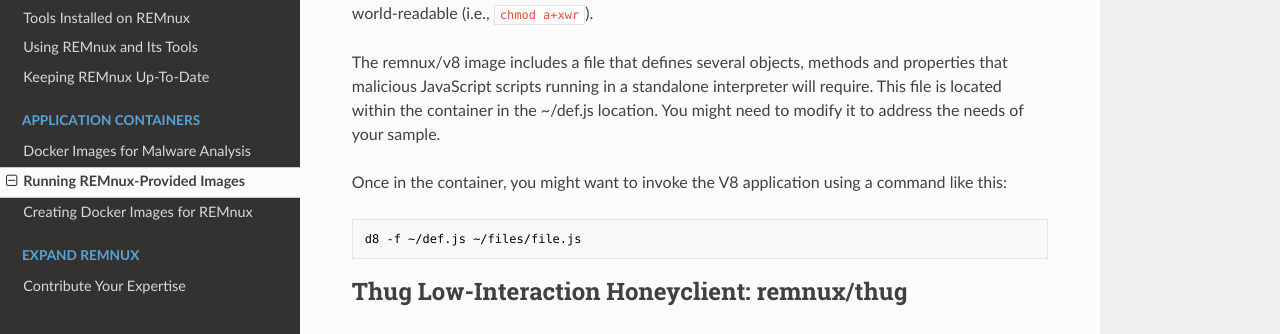
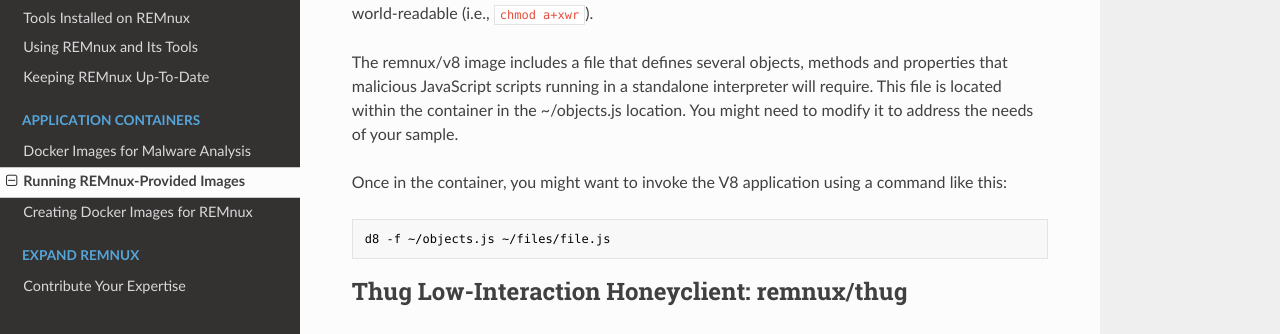
Before and after one commit to wzod/docs, an MkDocs documentation site: the page built from source/containers/run-apps.md, in a window 1280 px wide and 900 px high, scrolled down 1076 px. Shown: the part 205-539 px from the top of the window. Built offline with MkDocs 1.6.1, drawn with Linux system fonts in a browser that asks for light colours; nearby versions of some CDN libraries; old or Windows-style settings are respelled for this version of MkDocs.

Commit message:
Updated V8 Docker instructions to reflect the new name of objects.js.

```diff
--- a/source/containers/run-apps.md
+++ b/source/containers/run-apps.md
@@ -20,11 +20,11 @@
 
 In the example above, the ~/files directory will be shared between your host and the container. Before running the command above, make sure that ~/files exists and that its permissions are world-readable (i.e., `chmod a+xwr`).
 
-The remnux/v8 image includes a file that defines several objects, methods and properties that malicious JavaScript scripts running in a standalone interpreter will require. This file is located within the container in the ~/def.js location. You might need to modify it to address the needs of your sample.
+The remnux/v8 image includes a file that defines several objects, methods and properties that malicious JavaScript scripts running in a standalone interpreter will require. This file is located within the container in the ~/objects.js location. You might need to modify it to address the needs of your sample.
 
 Once in the container, you might want to invoke the V8 application using a command like this:
 
-    d8 -f ~/def.js ~/files/file.js
+    d8 -f ~/objects.js ~/files/file.js
 
 ## Thug Low-Interaction Honeyclient: remnux/thug
 
```
